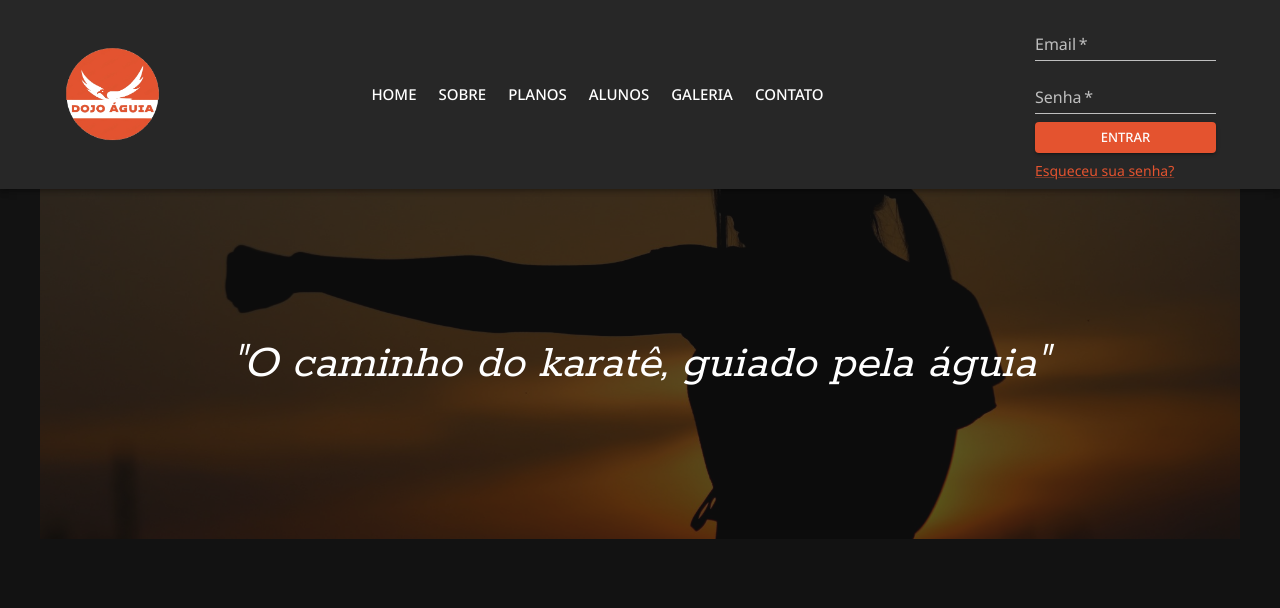
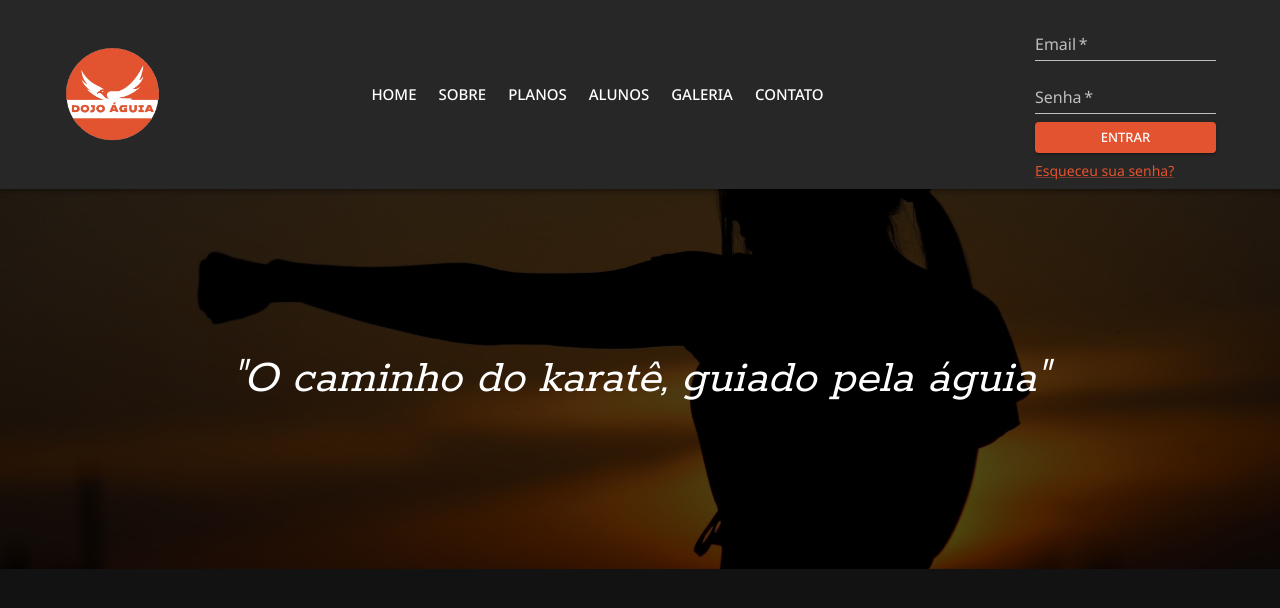
Before and after one commit to aliine98/dojo-aguia, a Next.js app: page / in a window 1280 px wide. Shown: the top 608 px of the page. Built offline with nearby package versions, Linux system fonts and the light colour scheme.

Commit message:
fix: tamanho e brilho da imagem

```diff
--- a/app/components/Hero.tsx
+++ b/app/components/Hero.tsx
@@ -5,7 +5,15 @@ import React from 'react';
 export default function Hero() {
     return (
         <>
-            <Container sx={{ display: 'flex', width: '100%', height: '350px', position: 'relative', alignItems: 'center', justifyContent: 'center' }}>
+            <Box
+                sx={{
+                    display: 'flex',
+                    width: '100%',
+                    height: '380px',
+                    position: 'relative',
+                    alignItems: 'center',
+                    justifyContent: 'center',
+                }}>
                 <Typography variant='h3' component='h1' sx={{ textAlign: 'center', fontStyle: 'italic' }}>
                     "O caminho do karatê, guiado pela águia"
                 </Typography>
@@ -13,9 +21,10 @@ export default function Hero() {
                     src='/hero-background.jpg'
                     alt='Hero Image'
                     fill
-                    style={{ objectFit: 'cover', position: 'absolute', zIndex: -1, top: 0, opacity: 0.3 }}
+                    priority
+                    style={{ objectFit: 'cover', position: 'absolute', zIndex: -1, top: 0, filter: 'brightness(0.3)' }}
                 />
-            </Container>
+            </Box>
         </>
     );
 }
```
